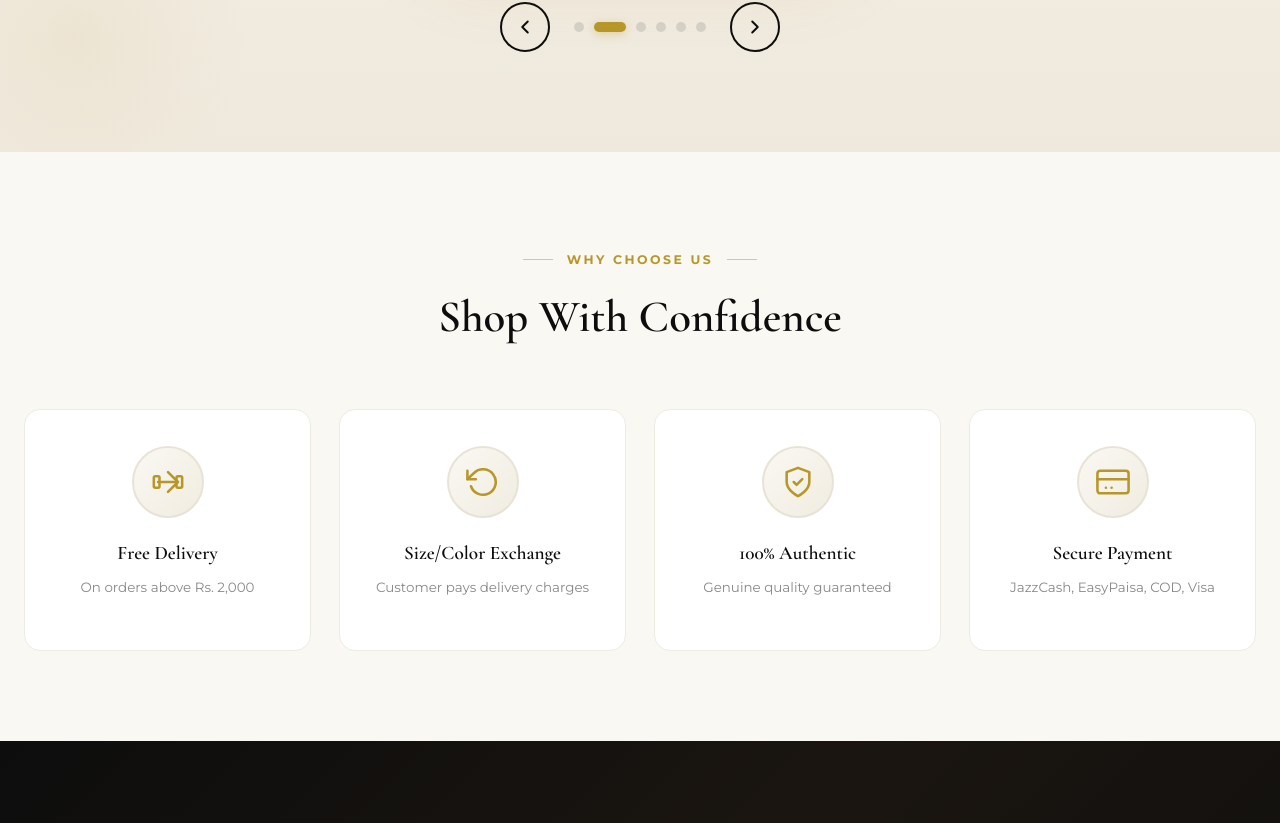
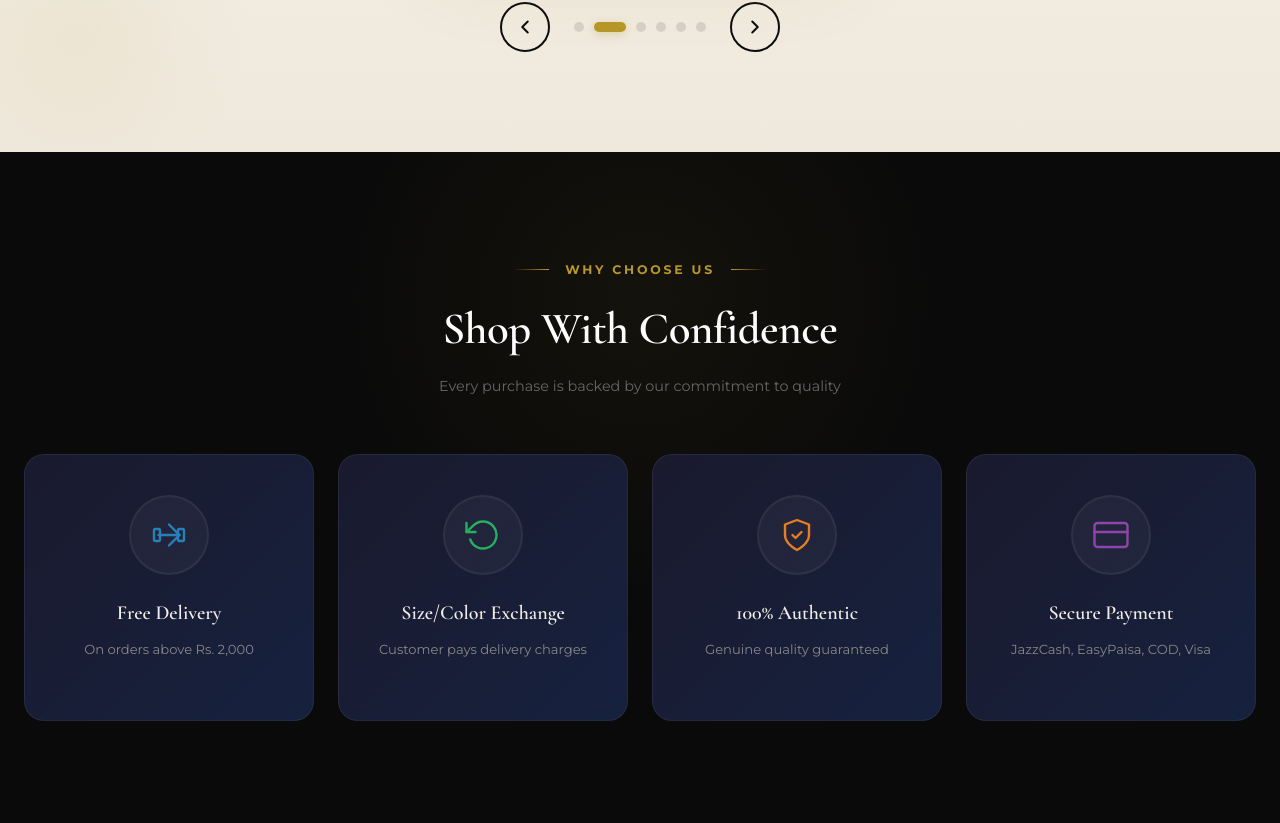
Before and after one commit to Waseh98/KHM-GROUP, a React (Vite) app: page / in a window 1280 px wide. Shown: the part 5296-6119 px from the top of the page. Built offline with nearby package versions, Linux system fonts and the light colour scheme.

Commit message:
Trust Badges - premium dark theme with accent colors, glow effects, and 3D hover

```diff
--- a/src/components/TrustBadges.jsx
+++ b/src/components/TrustBadges.jsx
@@ -3,42 +3,49 @@ import React, { useEffect, useRef, useState } from 'react';
 const badges = [
   {
     icon: (
-      <svg width="34" height="34" viewBox="0 0 24 24" fill="none" stroke="currentColor" strokeWidth="1.8" strokeLinecap="round" strokeLinejoin="round">
+      <svg width="36" height="36" viewBox="0 0 24 24" fill="none" stroke="currentColor" strokeWidth="1.6" strokeLinecap="round" strokeLinejoin="round">
         <path d="M5 12h14"/><path d="M12 5l7 7-7 7"/>
         <rect x="2" y="8" width="4" height="8" rx="1"/><rect x="18" y="8" width="4" height="8" rx="1"/>
       </svg>
     ),
     title: "Free Delivery",
     desc: "On orders above Rs. 2,000",
+    gradient: 'linear-gradient(135deg, #1a1a2e 0%, #16213e 100%)',
+    accent: '#2980b9',
   },
   {
     icon: (
-      <svg width="34" height="34" viewBox="0 0 24 24" fill="none" stroke="currentColor" strokeWidth="1.8" strokeLinecap="round" strokeLinejoin="round">
+      <svg width="36" height="36" viewBox="0 0 24 24" fill="none" stroke="currentColor" strokeWidth="1.6" strokeLinecap="round" strokeLinejoin="round">
         <polyline points="1 4 1 10 7 10"/><path d="M3.51 15a9 9 0 1 0 2.13-9.36L1 10"/>
       </svg>
     ),
     title: "Size/Color Exchange",
     desc: "Customer pays delivery charges",
+    gradient: 'linear-gradient(135deg, #1a1a2e 0%, #16213e 100%)',
+    accent: '#27ae60',
   },
   {
     icon: (
-      <svg width="34" height="34" viewBox="0 0 24 24" fill="none" stroke="currentColor" strokeWidth="1.8" strokeLinecap="round" strokeLinejoin="round">
+      <svg width="36" height="36" viewBox="0 0 24 24" fill="none" stroke="currentColor" strokeWidth="1.6" strokeLinecap="round" strokeLinejoin="round">
         <path d="M12 22s8-4 8-10V5l-8-3-8 3v7c0 6 8 10 8 10z"/>
         <path d="m9 12 2 2 4-4"/>
       </svg>
     ),
     title: "100% Authentic",
     desc: "Genuine quality guaranteed",
+    gradient: 'linear-gradient(135deg, #1a1a2e 0%, #16213e 100%)',
+    accent: '#e67e22',
   },
   {
     icon: (
-      <svg width="34" height="34" viewBox="0 0 24 24" fill="none" stroke="currentColor" strokeWidth="1.8" strokeLinecap="round" strokeLinejoin="round">
+      <svg width="36" height="36" viewBox="0 0 24 24" fill="none" stroke="currentColor" strokeWidth="1.6" strokeLinecap="round" strokeLinejoin="round">
         <rect x="1" y="4" width="22" height="16" rx="2" ry="2"/><line x1="1" y1="10" x2="23" y2="10"/>
-        <line x1="7" y1="16" x2="7" y2="16"/><line x1="11" y1="16" x2="11" y2="16"/>
       </svg>
     ),
     title: "Secure Payment",
     desc: "JazzCash, EasyPaisa, COD, Visa",
+    gradient: 'linear-gradient(135deg, #1a1a2e 0%, #16213e 100%)',
+    accent: '#8e44ad',
   },
 ];
 
@@ -49,7 +56,7 @@ export default function TrustBadges() {
   useEffect(() => {
     const observer = new IntersectionObserver(
       ([entry]) => { if (entry.isIntersecting) setIsVisible(true); },
-      { threshold: 0.2 }
+      { threshold: 0.15 }
     );
     if (sectionRef.current) observer.observe(sectionRef.current);
     return () => observer.disconnect();
@@ -59,27 +66,40 @@ export default function TrustBadges() {
     <section
       ref={sectionRef}
       style={{
-        backgroundColor: 'var(--bg)',
-        padding: '90px 0',
+        backgroundColor: '#0a0a0a',
+        padding: '100px 0 110px',
         position: 'relative',
+        overflow: 'hidden',
       }}
     >
+      {/* Background glow */}
+      <div style={{
+        position: 'absolute', top: '-30%', left: '50%',
+        transform: 'translateX(-50%)',
+        width: 700, height: 700, borderRadius: '50%',
+        background: 'radial-gradient(circle, rgba(184,151,42,0.06) 0%, transparent 60%)',
+        pointerEvents: 'none',
+      }} />
+
       {/* Section Heading */}
-      <div className="container" style={{ textAlign: 'center', marginBottom: 56 }}>
-        <div style={{ display: 'inline-flex', alignItems: 'center', gap: 14, marginBottom: 12 }}>
-          <div style={{ width: 30, height: 1, backgroundColor: 'var(--gold)', opacity: 0.5 }} />
+      <div className="container" style={{ textAlign: 'center', marginBottom: 56, position: 'relative' }}>
+        <div style={{ display: 'inline-flex', alignItems: 'center', gap: 16, marginBottom: 14 }}>
+          <div style={{ width: 35, height: 1, background: 'linear-gradient(90deg, transparent, var(--gold))' }} />
           <span style={{
             color: 'var(--gold)', fontSize: '0.78rem', fontWeight: 800,
-            letterSpacing: '0.2em', textTransform: 'uppercase',
+            letterSpacing: '0.22em', textTransform: 'uppercase',
           }}>Why Choose Us</span>
-          <div style={{ width: 30, height: 1, backgroundColor: 'var(--gold)', opacity: 0.5 }} />
+          <div style={{ width: 35, height: 1, background: 'linear-gradient(90deg, var(--gold), transparent)' }} />
         </div>
         <h2 style={{
           fontFamily: 'var(--font-heading)', fontSize: 'clamp(2rem, 4vw, 2.8rem)',
-          fontWeight: 600, color: 'var(--black)', margin: 0,
+          fontWeight: 600, color: '#fff', margin: 0, letterSpacing: '-0.01em',
         }}>
           Shop With Confidence
         </h2>
+        <p style={{ color: '#666', fontSize: '0.9rem', margin: '10px 0 0', fontWeight: 400 }}>
+          Every purchase is backed by our commitment to quality
+        </p>
       </div>
 
       <div className="container">
@@ -87,7 +107,7 @@ export default function TrustBadges() {
           style={{
             display: 'grid',
             gridTemplateColumns: 'repeat(4, 1fr)',
-            gap: 'clamp(16px, 3vw, 28px)',
+            gap: 'clamp(14px, 2.5vw, 24px)',
           }}
           className="trust-grid"
         >
@@ -96,73 +116,83 @@ export default function TrustBadges() {
               key={idx}
               className={`trust-card ${isVisible ? 'trust-visible' : ''}`}
               style={{
-                backgroundColor: 'var(--white)',
-                borderRadius: 16,
-                padding: '36px 22px 32px',
+                background: badge.gradient,
+                borderRadius: 20,
+                padding: '40px 24px 34px',
                 display: 'flex',
                 flexDirection: 'column',
                 alignItems: 'center',
                 textAlign: 'center',
                 position: 'relative',
-                border: '1px solid #eeebe3',
+                border: '1px solid rgba(255,255,255,0.06)',
                 transform: 'translateY(30px)',
                 opacity: 0,
                 transition: `all 0.5s cubic-bezier(0.25, 0.46, 0.45, 0.94) ${isVisible ? idx * 0.1 : 0}s`,
                 cursor: 'default',
+                overflow: 'hidden',
               }}
             >
-              {/* Hover gradient overlay */}
+              {/* Subtle inner glow */}
               <div style={{
-                position: 'absolute', inset: 0, borderRadius: 16,
-                background: 'radial-gradient(circle at 50% 0%, rgba(184,151,42,0.06) 0%, transparent 60%)',
-                opacity: 0, transition: 'opacity 0.4s ease',
-              }} className="trust-hover-glow" />
+                position: 'absolute', top: 0, left: 0, right: 0, bottom: 0,
+                background: `radial-gradient(circle at 50% 0%, ${badge.accent}10 0%, transparent 60%)`,
+                opacity: 0, transition: 'opacity 0.5s ease',
+                borderRadius: 20,
+              }} className="trust-card-glow" />
 
-              {/* Icon Circle */}
+              {/* Icon in glowing circle */}
               <div style={{
-                width: 72, height: 72, borderRadius: '50%',
-                background: 'linear-gradient(135deg, #FAF8F3 0%, #F0ECE0 100%)',
+                width: 80, height: 80, borderRadius: '50%',
+                background: `rgba(255,255,255,0.04)`,
                 display: 'flex', alignItems: 'center', justifyContent: 'center',
-                marginBottom: 20,
-                color: 'var(--gold)',
-                transition: 'all 0.4s ease',
-                border: '2px solid #e8e3d6',
-              }} className="trust-icon-circle">
+                marginBottom: 22,
+                color: badge.accent,
+                transition: 'all 0.45s ease',
+                border: `2px solid rgba(255,255,255,0.06)`,
+                position: 'relative',
+              }} className="trust-icon-wrap">
+                {/* Icon glow ring */}
+                <div style={{
+                  position: 'absolute', inset: -4, borderRadius: '50%',
+                  background: 'transparent',
+                  border: `2px solid ${badge.accent}30`,
+                  opacity: 0, transition: 'opacity 0.5s ease',
+                }} className="trust-icon-ring" />
                 {badge.icon}
               </div>
 
               {/* Title */}
               <h4 style={{
                 fontFamily: 'var(--font-heading)',
-                fontSize: '1.2rem',
+                fontSize: '1.25rem',
                 fontWeight: 600,
-                color: 'var(--black)',
-                margin: '0 0 8px 0',
+                color: '#f0ede8',
+                margin: '0 0 10px 0',
                 transition: 'color 0.3s ease',
-              }} className="trust-title">
+              }}>
                 {badge.title}
               </h4>
 
               {/* Description */}
               <p style={{
                 fontFamily: 'var(--font-body)',
-                fontSize: '0.84rem',
-                color: 'var(--mid-gray)',
+                fontSize: '0.82rem',
+                color: '#888',
                 margin: 0,
-                lineHeight: 1.6,
+                lineHeight: 1.65,
+                fontWeight: 400,
                 transition: 'color 0.3s ease',
               }}>
                 {badge.desc}
               </p>
 
-              {/* Bottom accent line */}
+              {/* Bottom accent bar */}
               <div style={{
-                width: 0, height: 2,
-                background: 'linear-gradient(90deg, transparent, var(--gold), transparent)',
-                marginTop: 18,
-                transition: 'width 0.4s ease',
-                borderRadius: 1,
-              }} className="trust-accent" />
+                width: 0, height: 3,
+                background: badge.accent,
+                marginTop: 22, borderRadius: 2,
+                transition: 'width 0.45s cubic-bezier(0.25, 0.46, 0.45, 0.94)',
+              }} className="trust-accent-bar" />
             </div>
           ))}
         </div>
@@ -175,31 +205,28 @@ export default function TrustBadges() {
         }
 
         .trust-card:hover {
-          transform: translateY(-8px) !important;
-          box-shadow: 0 20px 50px rgba(0,0,0,0.08), 0 4px 15px rgba(0,0,0,0.04) !important;
-          border-color: #ddd4b8 !important;
+          transform: translateY(-10px) !important;
+          box-shadow: 0 24px 55px rgba(0,0,0,0.4), 0 6px 18px rgba(0,0,0,0.2) !important;
+          border-color: rgba(255,255,255,0.15) !important;
         }
-        .trust-card:hover .trust-hover-glow {
+        .trust-card:hover .trust-card-glow {
           opacity: 1 !important;
         }
-        .trust-card:hover .trust-icon-circle {
-          background: linear-gradient(135deg, var(--gold) 0%, #D4AF5A 100%) !important;
-          color: #fff !important;
-          border-color: var(--gold) !important;
-          transform: scale(1.08);
-          box-shadow: 0 8px 25px rgba(184,151,42,0.25);
+        .trust-card:hover .trust-icon-wrap {
+          transform: scale(1.1);
+          border-color: rgba(255,255,255,0.2) !important;
         }
-        .trust-card:hover .trust-title {
-          color: var(--gold) !important;
+        .trust-card:hover .trust-icon-ring {
+          opacity: 1 !important;
         }
-        .trust-card:hover .trust-accent {
-          width: 60px !important;
+        .trust-card:hover .trust-accent-bar {
+          width: 50px !important;
         }
 
         @media (max-width: 900px) {
           .trust-grid { grid-template-columns: repeat(2, 1fr) !important; }
         }
-        @media (max-width: 600px) {
+        @media (max-width: 560px) {
           .trust-grid { grid-template-columns: 1fr !important; }
         }
       `}</style>
```
